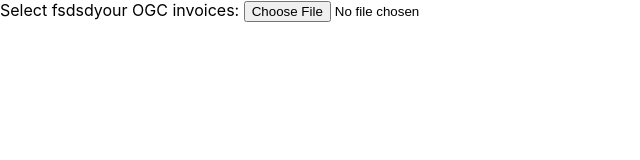
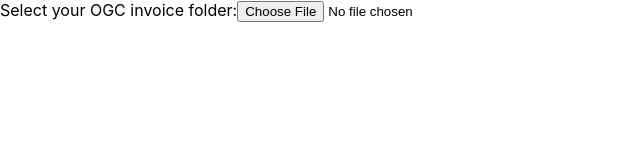
Before and after one commit to tomrule007/pdf-text.js, a React (Create React App) app: page / in a window 1280 px wide. Shown: the top 160 px of the page, without its empty margins (0-640 px from the left). Built offline with nearby package versions, Linux system fonts and the light colour scheme.

Commit message:
Working FileInput component

```diff
--- a/src/FileInput.js
+++ b/src/FileInput.js
@@ -1,9 +1,10 @@
-import React, { useState } from 'react';
+import React from 'react';
 
 export default function FileInput({ onChange }) {
   return (
     <div>
-      <label>Select fsdsdyour OGC invoices: </label>
+      <label>
+        Select your OGC invoice folder:
         <input
           type="file"
           onChange={onChange}
@@ -11,6 +12,7 @@ export default function FileInput({ onChange }) {
           directory=""
           accept=".pdf"
         />
+      </label>
     </div>
   );
 }
```
Lines whose indentation alone changed are shown as unchanged.
